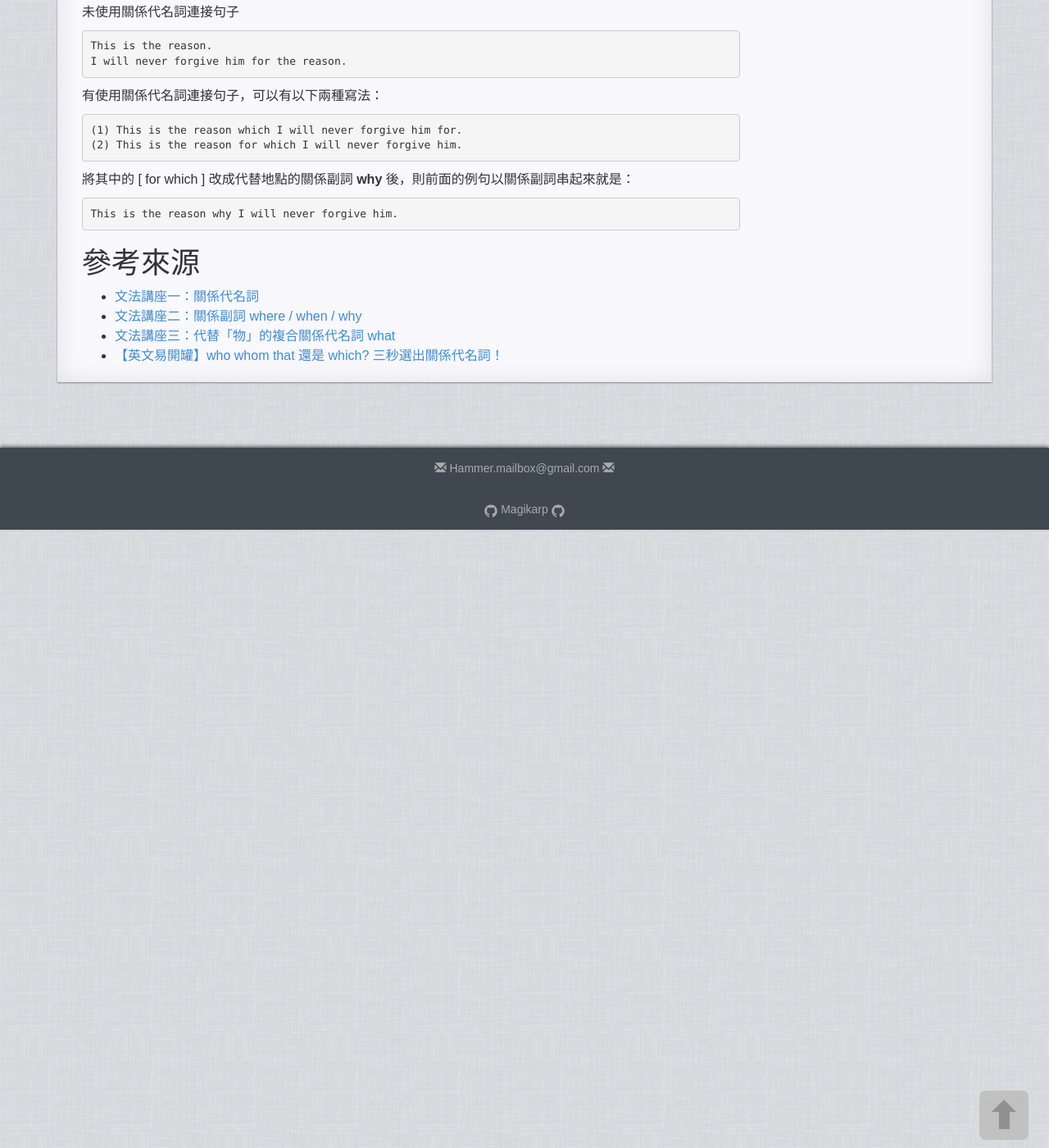
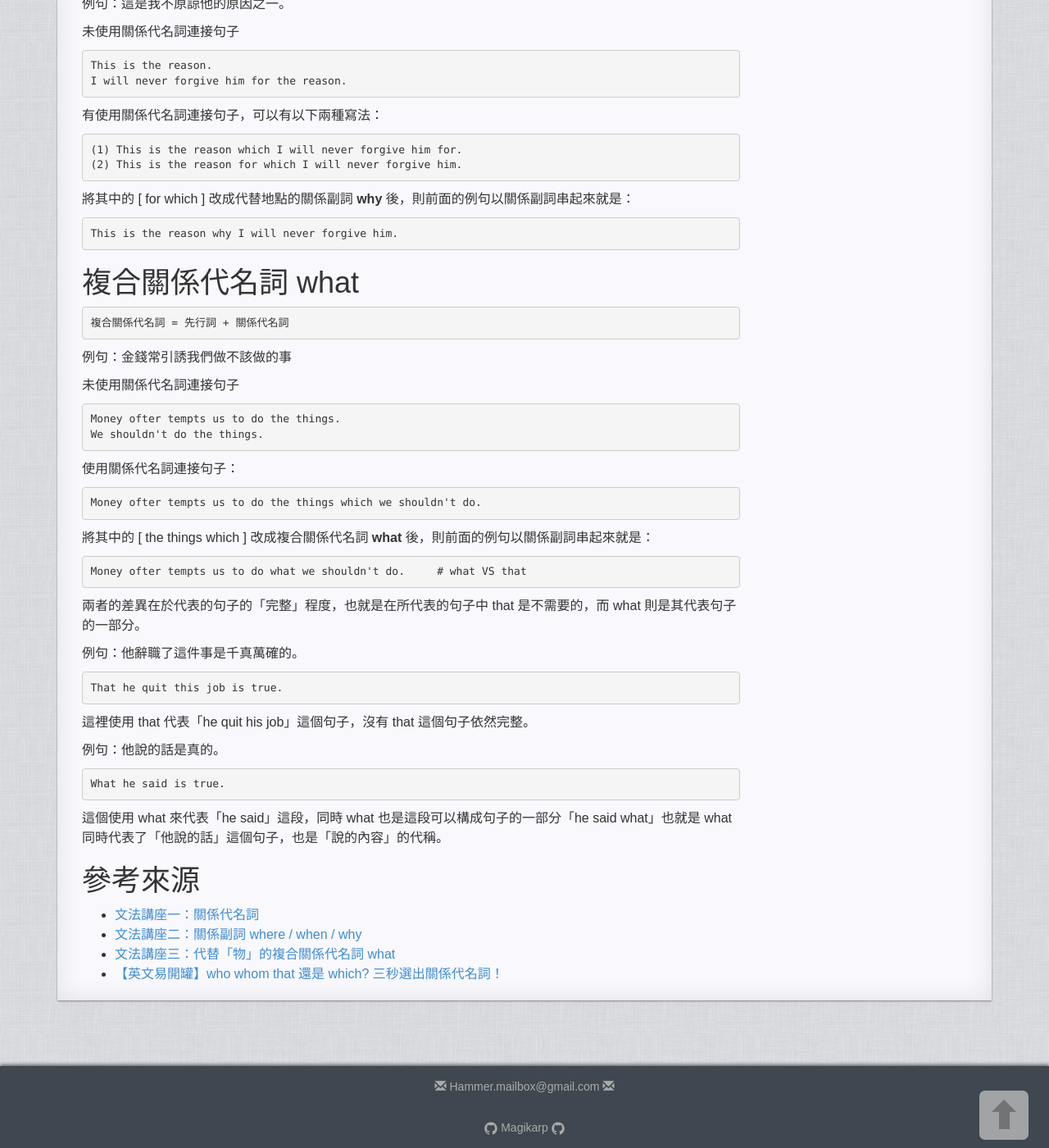
Before and after one commit to No129/No129.github.io, a Jekyll site: the page built from _posts/Useless/2019-04-24-[Useless]-01-2019.md, in a window 1280 px wide and 1400 px high, scrolled down 3263 px. Shown: the whole window at 82% size. Built offline with Jekyll 4.4.1, drawn with Linux system fonts in a browser that asks for light colours; nearby versions of some CDN libraries.

Commit message:
update useless 01-2019

```diff
--- a/_posts/Useless/2019-04-24-[Useless]-01-2019.md
+++ b/_posts/Useless/2019-04-24-[Useless]-01-2019.md
@@ -157,6 +157,39 @@ John 有個女朋友，她住在台北。
 
     This is the reason why I will never forgive him.
 
+# 複合關係代名詞 what
+
+    複合關係代名詞 = 先行詞 + 關係代名詞
+
+例句：金錢常引誘我們做不該做的事
+
+未使用關係代名詞連接句子
+
+    Money ofter tempts us to do the things.
+    We shouldn't do the things.
+
+使用關係代名詞連接句子：
+
+    Money ofter tempts us to do the things which we shouldn't do.
+
+將其中的 [ the things which ] 改成複合關係代名詞 **what** 後，則前面的例句以關係副詞串起來就是：
+
+    Money ofter tempts us to do what we shouldn't do.
+# what VS that
+
+兩者的差異在於代表的句子的「完整」程度，也就是在所代表的句子中 that 是不需要的，而 what 則是其代表句子的一部分。
+
+例句：他辭職了這件事是千真萬確的。
+
+    That he quit this job is true.
+
+這裡使用 that 代表「he quit his job」這個句子，沒有 that 這個句子依然完整。
+
+例句：他說的話是真的。
+
+    What he said is true.
+
+這個使用 what 來代表「he said」這段，同時 what 也是這段可以構成句子的一部分「he said what」也就是 what 同時代表了「他說的話」這個句子，也是「說的內容」的代稱。
 
 # 參考來源
 
```
